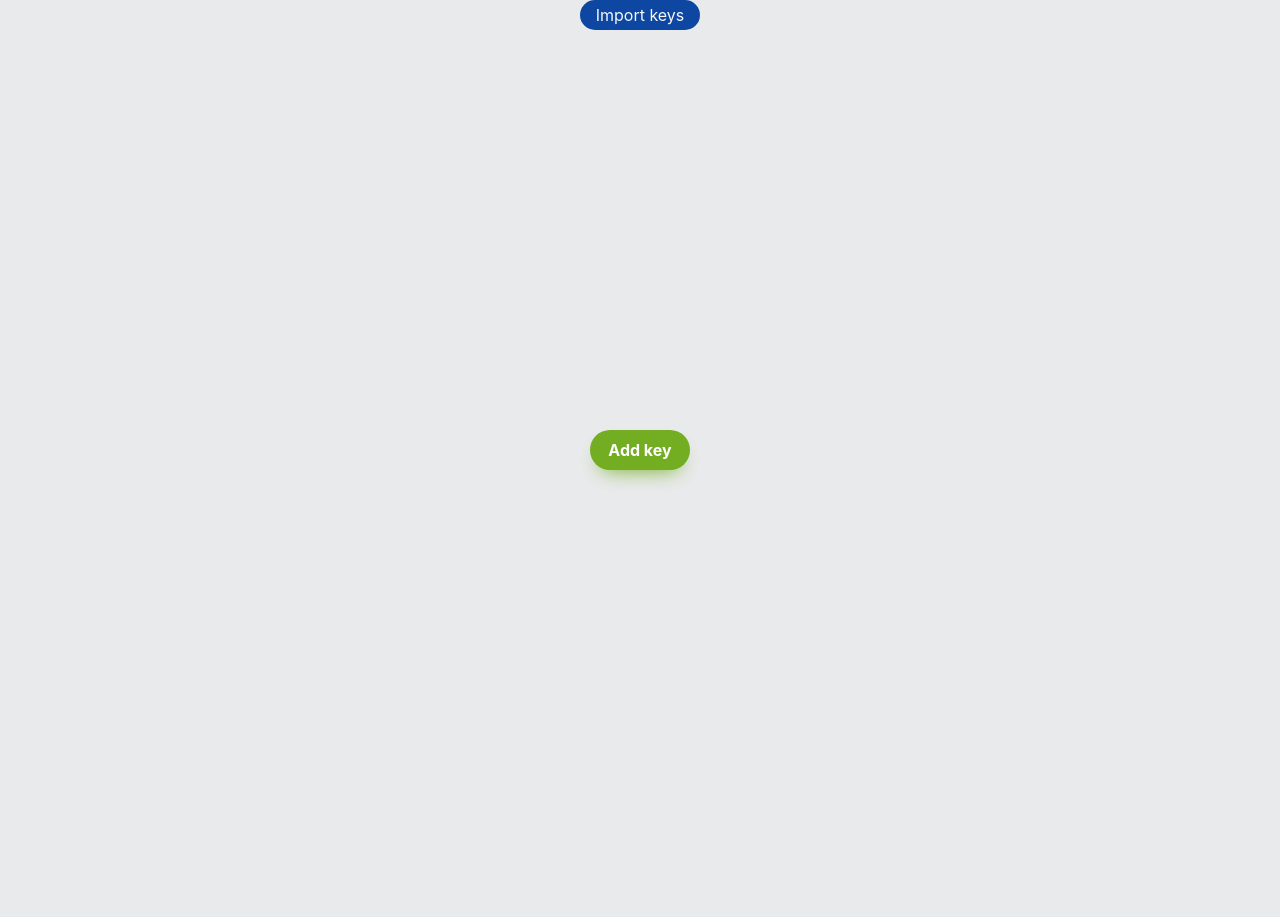
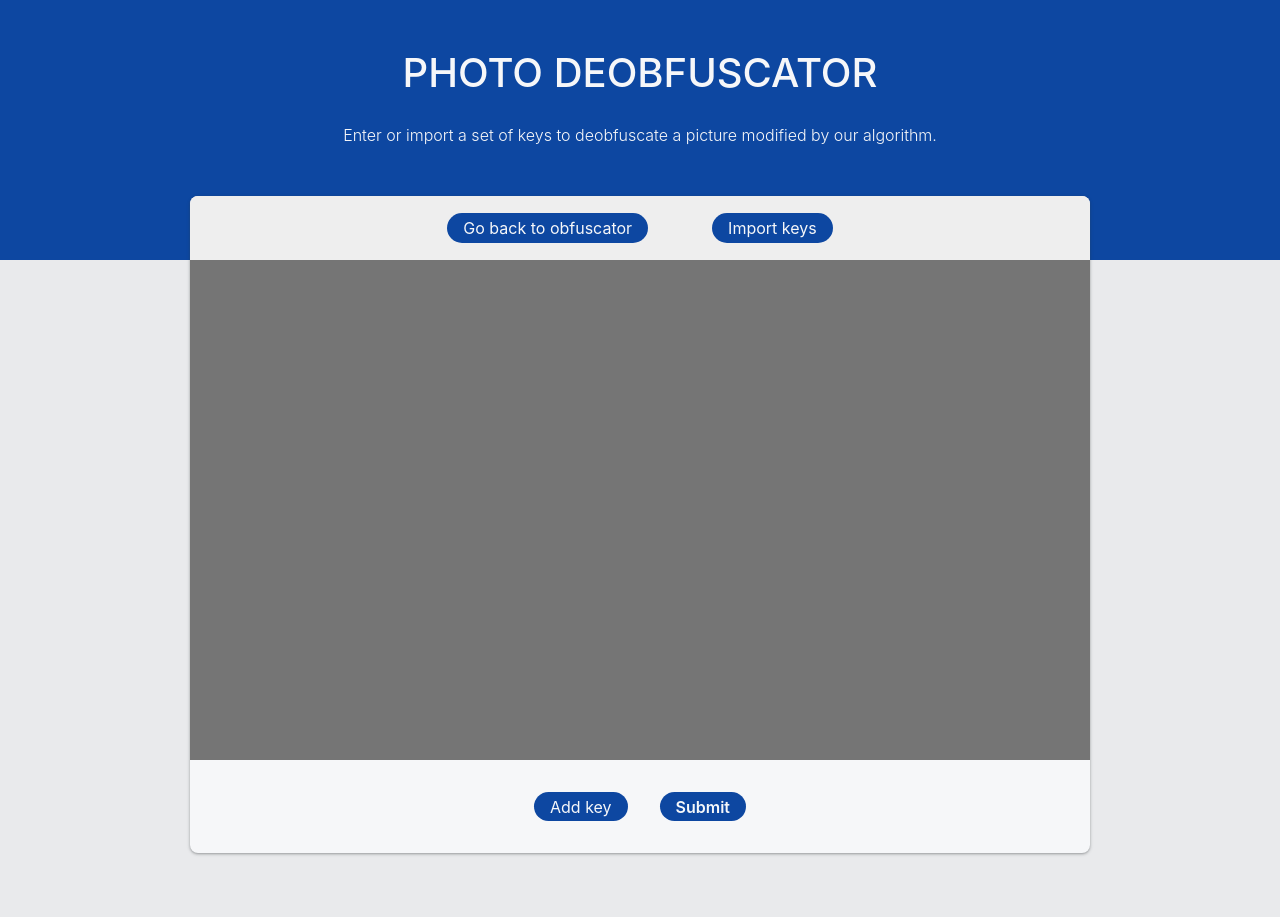
Before and after one commit to MileaRobertStefan/TAIP-2021-2022-PROIECT, a Flask app: page /deobfuscate-page in a window 1280 px wide. Before the commit the page ends 485 px from the top, so only its background shows below. Run offline with Flask 2, Linux system fonts and the light colour scheme; some libraries are stand-ins or nearby versions.

Commit message:
improved ui for deobfuscator

```diff
--- a/obfuscation_module/API/main.py
+++ b/obfuscation_module/API/main.py
@@ -95,4 +95,4 @@ def deobfuscate():
 
 
 print("http://127.0.0.1:5000/obfuscate-page")
-app.run()
+app.run(debug=True)
--- a/obfuscation_module/API/templates/css/custom.css
+++ b/obfuscation_module/API/templates/css/custom.css
@@ -158,8 +158,8 @@ main .main__main-content .main-footer {
   justify-content: center;
 }
 
-
-#link-to-obfuscate-pic {
+#link-to-obfuscate-pic,
+#submit-input-zones {
   background: var(--custom-dark-blue);
   font-weight: 600;
 }
@@ -342,3 +342,16 @@ main .main__main-content .main-footer .main-footer__buttons {
   opacity: 0.9 !important;
   text-shadow: none !important;
 }
+
+deobfuscator-input-container + deobfuscator-input-container input {
+  margin-top: 1em;
+}
+
+deobfuscator-input-container input {
+  border-radius: 16px !important;
+  border: none;
+  max-width: 20em !important;
+  width: 20em;
+  font-family: inherit;
+  font-size: inherit;
+}
--- a/obfuscation_module/API/templates/view-obfuscated-image.html
+++ b/obfuscation_module/API/templates/view-obfuscated-image.html
@@ -20,37 +20,41 @@
     const myParam = urlParams.get('myParam');
   </script>
 
-  <div class="center-div">
-    <div class="button">
-      <label for="file">Import keys</label>
+  <header>
+    <h1>Photo Deobfuscator</h1>
+
+    <div class="header__description">
+      <p>Enter or import a set of keys to deobfuscate a picture modified by our algorithm.</p>
+    </div>
+  </header>
+
+  <main class="main--has-picture">
     <input type='file' id='file' name='file' onchange="readTextFile(this);"/>
-    </div>
+
+    <div class="main__main-content">
+      <div class="picture-controls">
+        <a class="button" href="/obfuscate-page">Go back to obfuscator</a>
+        <label class="button" for="file">Import keys</label>
       </div>
 
-  <div class="center-div" style="height: 50vh">
-    <img style="height: 500px" id="screenshot" {{ img_name }} draggable="false">
+      <div class="image-container">
+        <img style="height: 500px" id="screenshot" {{ img_name }} draggable="false" />
+        <img style="height: 50vh" id="screenshot2" />
       </div>
 
-  <div class="center-div" style="flex-direction: column;
-      align-content: center;
-      align-items: center;">
-      <button onclick="addDeobfuscationInputZone()"
-              style="background-color: #73AD21; box-shadow: #73AD21 0 10px 20px -10px;"
-              class="button-34">
+      <div class="main-footer">
+        <div id="input-zones"></div>
+
+        <div class="main-footer__buttons">
+          <button onclick="addDeobfuscationInputZone()" class="button">
             Add key
           </button>
-      <div id="input-zones"></div>
-      <button id='submit-input-zones' onclick="sendToDeofuscationApi()"
-              style="display: none; background-color: #73AD21; box-shadow: #73AD21 0 10px 20px -10px;"
-              class="button-34">
+          <button id='submit-input-zones' onclick="sendToDeofuscationApi()" class="button">
             Submit
           </button>
         </div>
-  <div class="center-div">
-      <a class="button-34" style="display: none" id="link-to-obfuscate-pic"></a>
       </div>
-  <div class="center-div">
-      <img style="height: 50vh" id="screenshot2"/>
     </div>
+  </main>
 </body>
 </html>
```
Lines whose indentation alone changed are shown as unchanged.
